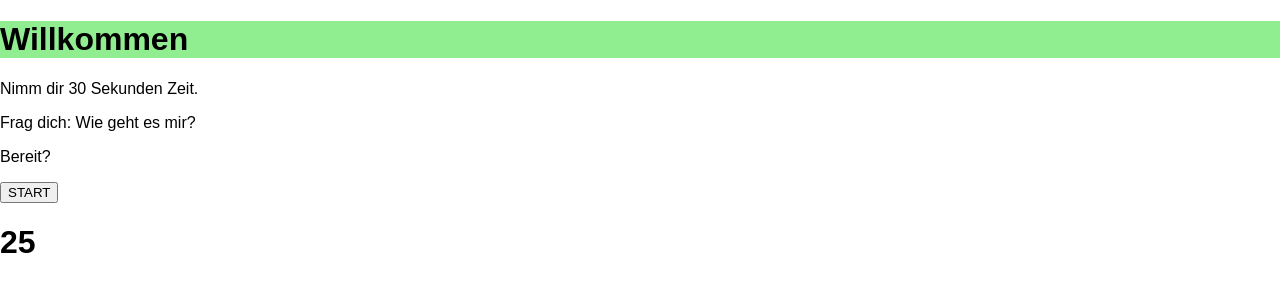
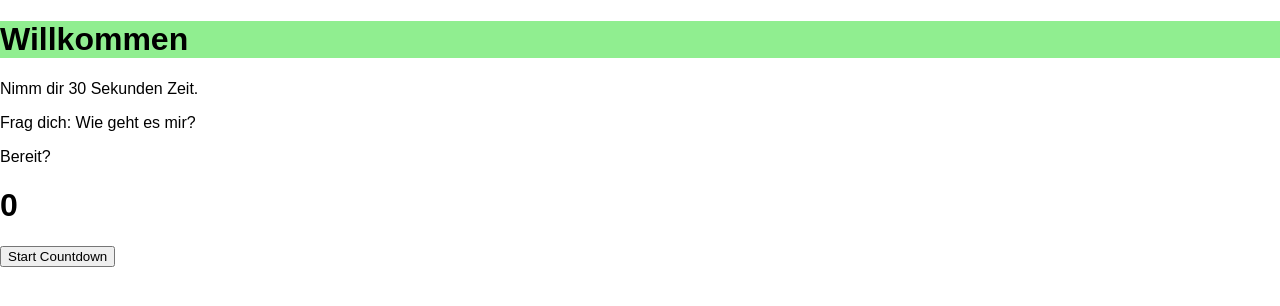
Before and after one commit to verenaisele/Capstone-Project, a React (Create React App) app in the folder client/: page / in a window 1280 px wide. Shown: the top 306 px of the page. Built offline with nearby package versions, Linux system fonts and the light colour scheme.

Commit message:
auf klick button startet timer

```diff
--- a/client/src/components/Timer.js
+++ b/client/src/components/Timer.js
@@ -8,12 +8,37 @@ import React, { useState, useEffect } from 'react';
     <div>
       <p>You clicked {count} times</p>
       <button onClick={() => setCount(count + 1)}>Click me</button>
-    </div>
+      </div>
   );
 }
 export default Timer; */
 
-const Timer = ({ seconds }) => {
+export default function Timer({ seconds }) {
+  const [timeLeft, setTimeLeft] = useState(seconds);
+
+  //ausgelagerte Funktion für Countdown
+  const startCountdown = () => {
+    setTimeLeft(timeLeft - 1);
+  };
+
+  useEffect(() => {
+    if (!timeLeft) return;
+
+    const intervalId = setInterval(startCountdown, 1000);
+
+    return () => clearInterval(intervalId);
+  }, [timeLeft]);
+
+  return (
+    <div>
+      <h1>{timeLeft}</h1>
+      <button onClick={() => setTimeLeft(30)}>Start Countdown</button>
+    </div>
+    /*Funktion muss in OHM-Komponente übergeben werden..*/
+  );
+}
+
+/* const Timer = ({ seconds }) => {
   // initialize timeLeft with the seconds prop
   const [timeLeft, setTimeLeft] = useState(seconds);
 
@@ -38,5 +63,4 @@ const Timer = ({ seconds }) => {
       <h1>{timeLeft}</h1>
     </div>
   );
-};
-export default Timer;
+}; */
--- a/client/src/pages/Ohm.js
+++ b/client/src/pages/Ohm.js
@@ -1,4 +1,3 @@
-import React from 'react';
 import Timer from '../components/Timer';
 import styled from 'styled-components';
 
@@ -9,8 +8,7 @@ export default function Ohm() {
       <p>Nimm dir 30 Sekunden Zeit.</p>
       <p>Frag dich: Wie geht es mir?</p>
       <p>Bereit?</p>
-      <button>START</button>
-      <Timer seconds="30" />
+      <Timer seconds={0} />
     </div>
   );
 }
```
